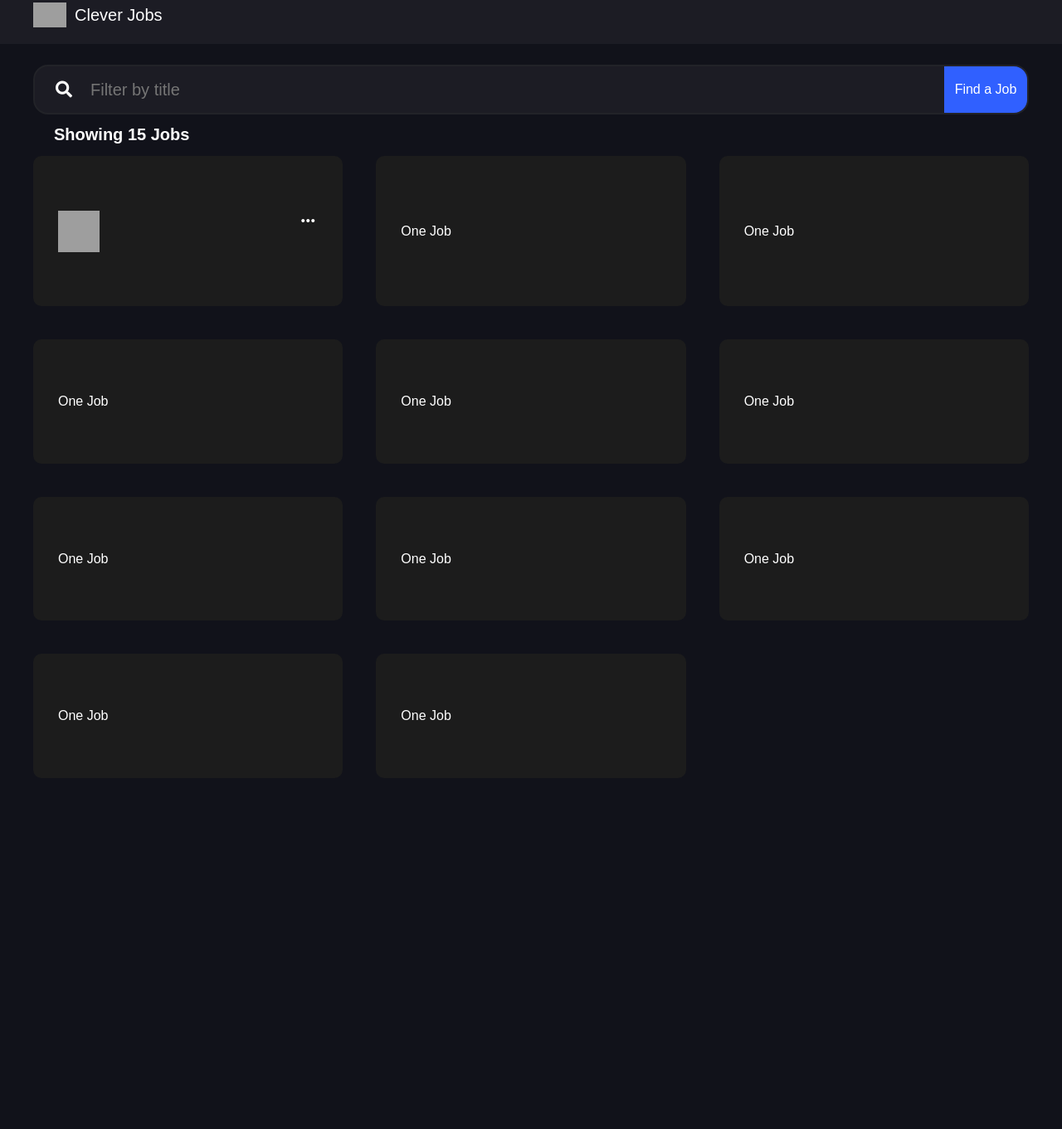
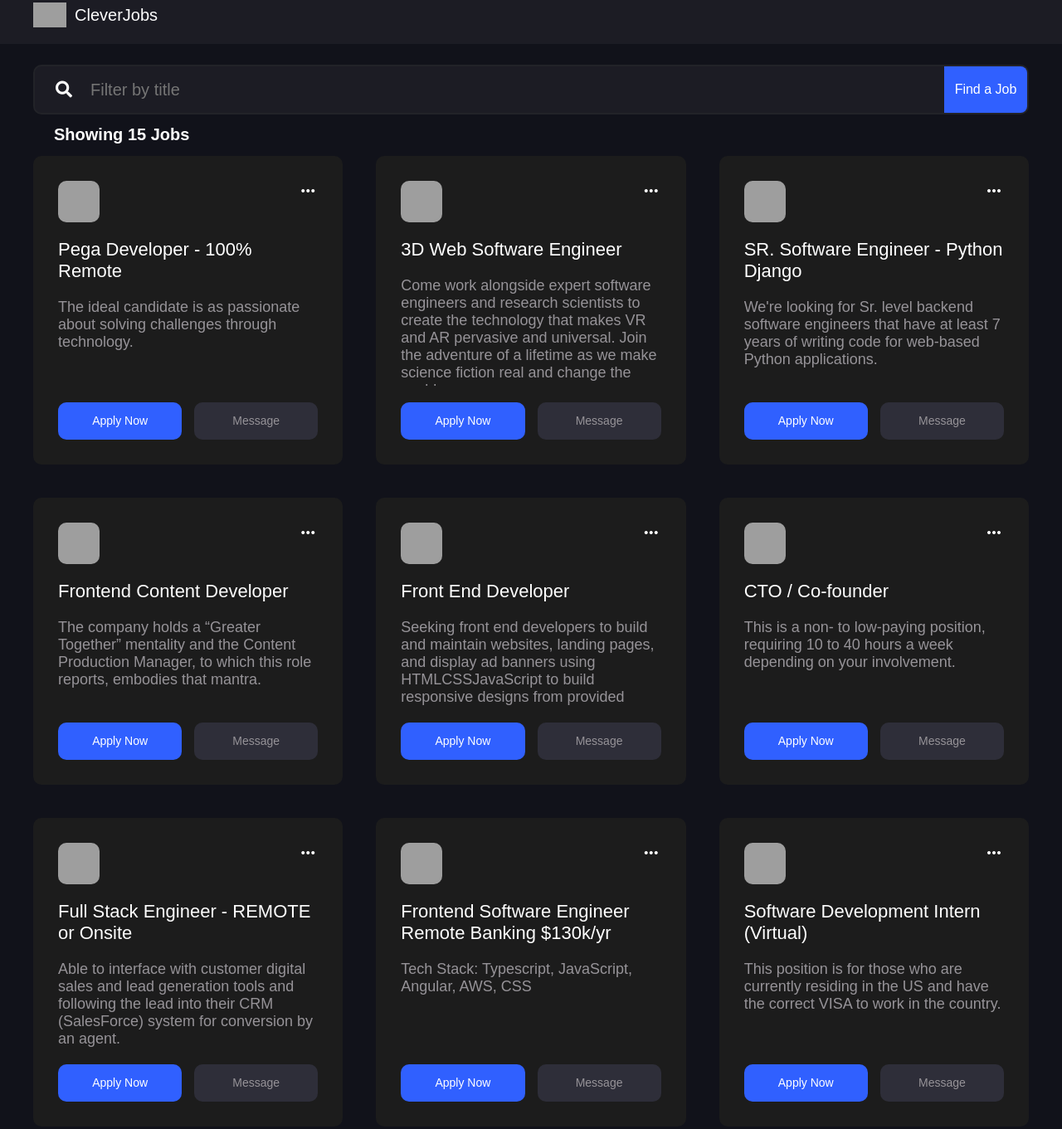
Before and after one commit to ARobin2288/Live-Developer-Jobs, a plain HTML site: page index.html in a window 1280 px wide. Shown: the part 17-1378 px from the top of the page at 83% size. Before the commit the page ends 955 px from the top, so only its background shows below. Drawn offline with Linux system fonts and the light colour scheme; grey boxes are pictures that could not be loaded.

Commit message:
Correct code added 🤦🏼‍♀️

```diff
--- a/css/style.css
+++ b/css/style.css
@@ -45,7 +45,7 @@ header {
 
 .search-container {
   height: 60px;
-  border-radius: 18px;
+  border-radius: 10px;
   border: 2px solid #222328;
   background-color: #1c1c24;
   display: flex;
@@ -74,7 +74,7 @@ header {
 }
 
 .button-container {
-  background-color: #3060ff;
+  background: #3060ff;
   width: 100px;
   display: flex;
   justify-content: center;
@@ -106,7 +106,6 @@ header {
 .jobs-container {
   display: grid;
   gap: 40px;
-  flex-grow: 1;
   grid-template-columns: repeat(3, 1fr);
   background: #11121a;
 }
@@ -117,7 +116,7 @@ header {
   cursor: pointer;
   display: flex;
   flex-direction: column;
-  justify-content: center;
+  justify-content: flex-start;
   color: white;
   padding: 30px;
   transition: transform 0.2s;
@@ -136,4 +135,58 @@ header {
 .top img {
   width: 50px;
   height: 50px;
+  border-radius: 10px;
 }
+
+.rolename {
+  margin: 20px 0px;
+}
+
+.rolename span {
+  font-size: 22px;
+}
+
+.description {
+  flex-grow: 1;
+  height: 105px;
+  overflow: hidden;
+  font-size: 18px;
+  color: #969398;
+}
+
+.buttons {
+  color: black;
+  margin-top: 20px;
+  display: flex;
+  justify-content: space-between;
+  height: 45px;
+}
+
+.button {
+  flex: 1;
+  display: flex;
+  justify-content: center;
+  align-items: center;
+  border-radius: 10px;
+  color: #969398;
+  background-color: #2e2e39;
+  font-size: 14px;
+}
+
+.apply-now {
+  color: white;
+  background: #3060ff;
+  margin-right: 15px;
+}
+
+@media screen and (max-width: 930px) {
+  .jobs-container {
+    grid-template-columns: repeat(2, 1fr);
+  }
+}
+
+@media screen and (max-width: 600px) {
+  .jobs-container {
+    grid-template-columns: repeat(1, 1fr);
+  }
+}
--- /dev/null
+++ b/data.json
@@ -0,0 +1,303 @@
+[
+  {
+    "id": 1,
+    "company": "TekStrea",
+    "logo": "https://pbs.twimg.com/profile_images/1871386426/TSIconButtonSM_400x400.png",
+    "roleName": "Pega Developer - 100% Remote",
+    "postedTime": "5h ago",
+    "type": "Full Time",
+    "location": "United States",
+    "website": "https://linkedin.com/TekStrea",
+    "applicationLink": "https://linkedin.com/TekStrea/apply",
+    "requirements": {
+      "intro": "A TekStrea client, a healthcare technology company, has an immediate need for a Pega Developer for a remote long term contract.  We're looking for an experienced developer to support defects, issues and development.",
+      "content": "The ideal candidate is as passionate about solving challenges through technology.",
+      "items": [
+        "Needs to be experienced in the PEGA platform on at least 7.22 with PEGA 8.x preferred.",
+        "Pega Marketing or Pega Customer Decision Hub certification (for developers).",
+        "Blues experience highly preferred, Healthcare experience required.",
+        "Must be USA based and open to work standard business hours of 8-5pm ET."
+      ]
+    }
+  },
+  {
+    "id": 2,
+    "company": "Facebook",
+    "logo": "https://media-exp1.licdn.com/dms/image/C560BAQGrV5i4K9YdhQ/company-logo_200_200/0/1621582241755?e=1632960000&v=beta&t=nOdXGCQjrjyGuhl8JlhvQtSQCIz64Nr8jQbYZjAoX28",
+    "roleName": "3D Web Software Engineer",
+    "postedTime": "20h ago",
+    "type": "Part Time",
+    "location": "United States",
+    "website": "https://linkedin.com/Facebook",
+    "applicationLink": "https://linkedin.com/Facebook/apply",
+    "requirements": {
+      "intro": "Facebook's mission is to give people the power to build community and bring the world closer together. ",
+      "content": "Come work alongside expert software engineers and research scientists to create the technology that makes VR and AR pervasive and universal. Join the adventure of a lifetime as we make science fiction real and change the world.",
+      "items": [
+        "BS Computer Science or equivalent experience",
+        "3+ years of experience developing 3D/XR web applications or frameworks",
+        "5+ years of experience using JavaScript in a professional software development setting"
+      ]
+    }
+  },
+  {
+    "id": 3,
+    "company": "Jobot",
+    "logo": "https://media-exp1.licdn.com/dms/image/C560BAQEGgYq8v01oVg/company-logo_200_200/0/1620205047267?e=1632960000&v=beta&t=IwXDuGaCCMq-nL3_thY1tesHiJQkuIpqKowe_QZM3-0",
+    "roleName": "SR. Software Engineer - Python Django",
+    "postedTime": "1d ago",
+    "type": "Part Time",
+    "location": "United States",
+    "website": "https://linkedin.com/Jobot",
+    "applicationLink": "https://linkedin.com/Jobot/apply",
+    "requirements": {
+      "intro": "Are you a fit? Easy Apply now by clicking the 'Apply' button and sending us your resume.",
+      "content": "We're looking for Sr. level backend software engineers that have at least 7 years of writing code for web-based Python applications.",
+      "items": [
+        "You will need at least 3 years of writing Python Django applications and at least 10 years of software engineering experience.",
+        "The frontend of this application is written in React.js - if you are comfortable in a full-stack role, then even better, but not a requirement.",
+        "Ideally, you have tenure in all of the companies you've worked for, so you can show growth and technical challenges that you've overcome over time."
+      ]
+    }
+  },
+  {
+    "id": 4,
+    "company": "SpringbokIT",
+    "logo": "https://media-exp1.licdn.com/dms/image/C560BAQFVeIIhYnGo6g/company-logo_200_200/0/1566232530771?e=1632960000&v=beta&t=tfQAp5vydhZo-j54X4RyBaycug52wjWTE2fQkuFnEhI",
+    "roleName": "Frontend Content Developer",
+    "postedTime": "2d ago",
+    "type": "Full Time",
+    "location": "United States",
+    "website": "https://linkedin.com/SpringbokIT",
+    "applicationLink": "https://linkedin.com/SpringbokIT/apply",
+    "requirements": {
+      "intro": "A global leader in the retail space has migrated to Salesforce and is looking to add to its content development team. ",
+      "content": "The company holds a “Greater Together” mentality and the Content Production Manager, to which this role reports, embodies that mantra. ",
+      "items": [
+        "Experience with Salesforce Commerce Cloud (SFCC) Business Manager",
+        "HTML, CSS, Javascript, and Bootstrap",
+        "Experience working with a collaborative group in a process-oriented production environment."
+      ]
+    }
+  },
+  {
+    "id": 5,
+    "company": "Dice",
+    "logo": "https://media-exp1.licdn.com/dms/image/C560BAQEYK67Tel_mng/company-logo_200_200/0/1624162747433?e=1632960000&v=beta&t=F2NDtQwFDzIZzYfL2hVY6Ik7jY1uAXX43F8u0b_qRG0",
+    "roleName": "Front End Developer",
+    "postedTime": "2d ago",
+    "type": "Part Time",
+    "location": "United States",
+    "website": "https://linkedin.com/Dice",
+    "applicationLink": "https://linkedin.com/Dice/apply",
+    "requirements": {
+      "intro": "Dice is the leading career destination for tech experts at every stage of their careers. Our client, TrustMinds, Inc., is seeking the following. Apply via Dice today!",
+      "content": "Seeking front end developers to build and maintain websites, landing pages, and display ad banners using HTMLCSSJavaScript to build responsive designs from provided mockups ",
+      "items": [
+        "advanced HTML, CSS, and JavaScript",
+        "build systems based on NPM, Gulp, Webpack, Sass",
+        "should feel confident using GitGitflow branching strategies"
+      ]
+    }
+  },
+  {
+    "id": 6,
+    "company": "The Population Project",
+    "logo": "https://media-exp1.licdn.com/dms/image/C560BAQHqd8XtvITvMw/company-logo_200_200/0/1620162734126?e=1632960000&v=beta&t=s_UAIFXLLnVUJJnlpd1X686SWG-7I3IjyyYwA5p-WNM",
+    "roleName": "CTO / Co-founder",
+    "postedTime": "2d ago",
+    "type": "Part Time",
+    "location": "United States",
+    "website": "https://linkedin.com/ThePopulationProject",
+    "applicationLink": "https://linkedin.com/ThePopulationProject/apply",
+    "requirements": {
+      "intro": "The Population Project, a non-profit organization striving to list the name and date of birth of all humans alive, is looking for its CTO / technical co-founder.",
+      "content": "This is a non- to low-paying position, requiring 10 to 40 hours a week depending on your involvement.",
+      "items": [
+        "Maintaining a large Postgres AWS-hosted database",
+        "Building the next version of our website when we decide to publicly expose our data",
+        "Monitoring the Wrike and Discord collaboration platforms with which we interact with our volunteers"
+      ]
+    }
+  },
+  {
+    "id": 7,
+    "company": "Georgia IT, Inc.",
+    "logo": "https://media-exp1.licdn.com/dms/image/C510BAQHTI2pFWjn2UA/company-logo_200_200/0/1519897797698?e=1632960000&v=beta&t=5H-Vp8dCcXJ8fICwNGmB2YQzJYqyimjkZFYF-4j5fj0",
+    "roleName": "Full Stack Engineer - REMOTE or Onsite",
+    "postedTime": "2d ago",
+    "type": "Part Time",
+    "location": "United States",
+    "website": "https://linkedin.com/GeorgiaITInc",
+    "applicationLink": "https://linkedin.com/GeorgiaITInc/apply",
+    "requirements": {
+      "intro": "This company hasn't provided an intro.",
+      "content": "Able to interface with customer digital sales and lead generation tools and following the lead into their CRM (SalesForce) system for conversion by an agent.",
+      "items": [
+        "US Citizens and Green Card Only, No third party",
+        "Engineers with solid JavaScript and AWS background.",
+        "Experience in React.JS, Node.JS, and Angular is preferred"
+      ]
+    }
+  },
+  {
+    "id": 8,
+    "company": "Michael Page",
+    "logo": "https://media-exp1.licdn.com/dms/image/C560BAQFWT_CW-6Hd2Q/company-logo_200_200/0/1623848489646?e=1632960000&v=beta&t=eyDm2mqsK9xeBZawTXTUsBYze8WRduxd3uukb4T26Ao",
+    "roleName": "Frontend Software Engineer Remote Banking $130k/yr",
+    "postedTime": "2d ago",
+    "type": "Part Time",
+    "location": "United States",
+    "website": "https://linkedin.com/MichaelPage",
+    "applicationLink": "https://linkedin.com/MichaelPage/apply",
+    "requirements": {
+      "intro": "This company is a Boston based company that partners with hundreds of banks and credit unions. Voted one of the fastest growing FinTech companies in the world in 2020, our client strives to produce a product to help streamline the banking industry.",
+      "content": "Tech Stack: Typescript, JavaScript, Angular, AWS, CSS",
+      "items": [
+        "4+ years of hands on development experience",
+        "Experience in frontend development using Typescript, JavaScript and Angular",
+        "Experience delivering applications using AWS"
+      ]
+    }
+  },
+  {
+    "id": 9,
+    "company": "GAOTek Inc.",
+    "logo": "https://media-exp1.licdn.com/dms/image/C510BAQGg0dos_fVHhA/company-logo_200_200/0/1567998421321?e=1632960000&v=beta&t=X7EYf4jI7lCJfyrtzOKhv2bkz4rrML4AmbMN1g1jqLY",
+    "roleName": "Software Development Intern (Virtual)",
+    "postedTime": "2d ago",
+    "type": "Part Time",
+    "location": "United States",
+    "website": "https://linkedin.com/GAOTekInc",
+    "applicationLink": "https://linkedin.com/GAOTekInc/apply",
+    "requirements": {
+      "intro": "You shall be keen to learn, willing to work hard, maintaining productivity and committed to the job. ",
+      "content": "This position is for those who are currently residing in the US and have the correct VISA to work in the country.",
+      "items": [
+        "Software development plans",
+        "Software architecture",
+        "White papers"
+      ]
+    }
+  },
+  {
+    "id": 10,
+    "company": "RemoteHub",
+    "logo": "https://media-exp1.licdn.com/dms/image/C4E0BAQGQ_EPbBXR8Hg/company-logo_200_200/0/1604324330666?e=1632960000&v=beta&t=53alZNNXv3B7o_J5jHG4pe7plcWIMBB8kdgxS1ooMCQ",
+    "roleName": "Work from Home Opportunities",
+    "postedTime": "2d ago",
+    "type": "Part Time",
+    "location": "United States",
+    "website": "https://linkedin.com/RemoteHub",
+    "applicationLink": "https://linkedin.com/RemoteHub/apply",
+    "requirements": {
+      "intro": "Appen is a global leader in speech and search technology services and we have several part time work from home opportunities that you can apply for!",
+      "content": "We are looking for applicants for an exciting work from home opportunity. Applicants must be self-motivated and internet savvy and there is no previous work experience or college degree required to apply for our jobs.",
+      "items": [
+        "Linguistic Specialties (Text to Speech, Computational, Phonetics, Pronunciation, Annotation, etc.)",
+        "Social Media Evaluation (Help improve social media around the globe)",
+        "Search Engine Evaluation (Work with the world’s top search engine companies)"
+      ]
+    }
+  },
+  {
+    "id": 11,
+    "company": "Suncap Technology",
+    "logo": "https://media-exp1.licdn.com/dms/image/C4E0BAQEROuteF2F3gQ/company-logo_200_200/0/1555514992609?e=1632960000&v=beta&t=7P8pg3cma4GKzE6l7SmGRp-zjdd_WC_KSkMEwGzmWAw",
+    "roleName": "Front-end Web Developer /Remote (San Bruno, CA Post Covid) 12 mth+ contract",
+    "postedTime": "2d ago",
+    "type": "Part Time",
+    "location": "United States",
+    "website": "https://linkedin.com/SuncapTechnology",
+    "applicationLink": "https://linkedin.com/SuncapTechnology/apply",
+    "requirements": {
+      "intro": "This company hasn't provided an intro.",
+      "content": "Front-end Web Developer includes:",
+      "items": [
+        "Design, and develop Web and Mobile Web pages",
+        "Effectively collaborate with Product, UX, and Marketing teams",
+        "Provide subject matter expertise for web and mobile web responsive designs"
+      ]
+    }
+  },
+  {
+    "id": 12,
+    "company": "HomeLister",
+    "logo": "https://media-exp1.licdn.com/dms/image/C4E0BAQHCaYJPwpvdIQ/company-logo_200_200/0/1519892616664?e=1632960000&v=beta&t=SFdjFVBx6X3Ynpxd2SrxF9lbBufwgSNqf-SGQZ3vJcE",
+    "roleName": "Data Entry Specialist - Full Time - Work From Home",
+    "postedTime": "2d ago",
+    "type": "Part Time",
+    "location": "United States",
+    "website": "https://linkedin.com/HomeLister",
+    "applicationLink": "https://linkedin.com/HomeLister/apply",
+    "requirements": {
+      "intro": "[Office Assistant / Remote] - Anywhere in U.S. / up to $44k-yr / Medical-Dental-PTO-401(k) Matching / Real Estate Experience Not Required",
+      "content": "As a Data Entry Specialist you'll: Gain valuable experience learning about residential real estate, and join a great team;",
+      "items": [
+        "Be proficient at standard office software",
+        "Quick to learn new programs",
+        "Possess excellent written and verbal communication skills"
+      ]
+    }
+  },
+  {
+    "id": 13,
+    "company": "WMI Worldwide",
+    "logo": "https://media-exp1.licdn.com/dms/image/C4D0BAQESmXHE28MpUw/company-logo_200_200/0/1519905226668?e=1632960000&v=beta&t=gi-x1SZrOMdTO-Oc6sdZ-G7UDr8Y5M7ixo5ddribOKk",
+    "roleName": "Software Engineer II",
+    "postedTime": "2d ago",
+    "type": "Part Time",
+    "location": "United States",
+    "website": "https://linkedin.com/WMIWorldwide",
+    "applicationLink": "https://linkedin.com/WMIWorldwide/apply",
+    "requirements": {
+      "intro": "Our client's game inspires millions to create together, connects people across the globe, and brings together a community that is among the most active and passionate in the world. The team is looking for a developer to lead and drive the timely delivery of next generation game technology and foundations.",
+      "content": "The Software Engineer II has built large-scale cloud services running in Azure and will take end-to-end ownership for development and quality of products and services that delight customers and add strategic value to our client. ",
+      "items": [
+        "Developing and coordinating features using Microsoft Azure compute and storage",
+        "Defining initiatives that impact our games",
+        "Ensuring timely, high quality deliverables"
+      ]
+    }
+  },
+  {
+    "id": 14,
+    "company": "RIT Solutions, Inc.",
+    "logo": "https://media-exp1.licdn.com/dms/image/C560BAQEP3xJYibhYmQ/company-logo_200_200/0/1595879151058?e=1632960000&v=beta&t=19s3Bsxz2fGxZoJ_ybc4BJ4SbCQopUPcAC6NZ601T-Y",
+    "roleName": "UI developer - REMOTE",
+    "postedTime": "2d ago",
+    "type": "Part Time",
+    "location": "United States",
+    "website": "https://linkedin.com/RITSolutionsInc",
+    "applicationLink": "https://linkedin.com/RITSolutionsInc/apply",
+    "requirements": {
+      "intro": "Looking for a UI Developer with a strong background in ReactJS. ",
+      "content": "Must have strong exp. with ReactJs ",
+      "items": [
+        "Have 8+ years of experience developing software apps",
+        "HTML, CSS, Responsive Web",
+        "HTML, CSS, Responsive Web JSON, XML and Agile"
+      ]
+    }
+  },
+  {
+    "id": 15,
+    "company": "RemoteHub",
+    "logo": "https://media-exp1.licdn.com/dms/image/C560BAQH3PRxm6epbWg/company-logo_200_200/0/1519887943661?e=1632960000&v=beta&t=Jiyz0IaBcktNiy4SqWZr8ZD2sFw-fPgPkqlRtIF57gE",
+    "roleName": "Freelance Data Entry Associate (Work From Home)",
+    "postedTime": "2d ago",
+    "type": "Part Time",
+    "location": "United States",
+    "website": "https://linkedin.com/RemoteHub",
+    "applicationLink": "https://linkedin.com/RemoteHub/apply",
+    "requirements": {
+      "intro": "Anywhere in U.S. / Competitive pay / Contract position with potential for future assignments",
+      "content": "As a Data Entry Associate you'll: Assist in the creation of content;",
+      "items": [
+        "Compile and sort information to prepare source data",
+        "Review data for deficiencies or errors",
+        "Retrieve data from the database or electronic files as requested"
+      ]
+    }
+  }
+]
--- a/index.html
+++ b/index.html
@@ -1,6 +1,5 @@
 <!DOCTYPE html>
 <html lang="en">
-
 <head>
     <meta charset="UTF-8">
     <meta http-equiv="X-UA-Compatible" content="IE=edge">
@@ -11,15 +10,13 @@
         integrity="sha384-SZXxX4whJ79/gErwcOYf+zWLeJdY/qpuqC4cAa9rOGUstPomtqpuNWT9wdPEn2fk" crossorigin="anonymous">
     <title>Document</title>
 </head>
-
 <body>
     <header>
         <div class="header-container">
             <div class="logo">
-                <img
-                    src="https://kajabi-storefronts-production.kajabi-cdn.com/kajabi-storefronts-production/themes/284832/settings_images/rLlCifhXRJiT0RoN2FjK_Logo_roundbackground_black.png" />
+                <img src="https://kajabi-storefronts-production.kajabi-cdn.com/kajabi-storefronts-production/themes/284832/settings_images/rLlCifhXRJiT0RoN2FjK_Logo_roundbackground_black.png" />
             </div>
-            <span>Clever Jobs</span>
+            <span>CleverJobs</span>
         </div>
     </header>
     <div class="search">
@@ -34,19 +31,28 @@
         </div>
     </div>
     <div class="jobs-list">
-        <h1>Showing 15 Jobs</h1>
+        <h1> Showing 15 Jobs </h1>
         <div class="jobs-container">
             <div class="job-tile">
                 <div class="top">
                     <img src="https://pbs.twimg.com/profile_images/1871386426/TSIconButtonSM_400x400.png" />
                     <span class="material-icons more_horiz">more_horiz</span>
                 </div>
-            </div>
-            <div class="job-tile">
-                One Job
-            </div>
-            <div class="job-tile">
-                One Job
+                <div class="rolename">
+                    <span>Lead Product Design</span>
+                </div>
+                <div class="description">
+                    <span>Lorem ipsum dolor sit amet, consectetur adipiscing elit. Integer laoreet ligula sit amet mauris elementum, vitae
+                        imperdiet quam pharetra. Nullam vitae lobortis ipsum.</span>
+                </div>
+                <div class="buttons">
+                    <div class="button apply-now">
+                        Apply Now
+                    </div>
+                    <div class="button">
+                        Message
+                    </div>
+                </div>
             </div>
             <div class="job-tile">
                 One Job
@@ -76,5 +82,4 @@
     </div>
     <script src="./js/script.js"></script>
 </body>
-
 </html>
--- a/js/script.js
+++ b/js/script.js
@@ -1,7 +1,70 @@
+document.querySelector(".button-container")
+.addEventListener("click", () => {
+    let text = document.getElementById("filter-jobs").value;
+    getJobs().then(jobs => {
+        let filteredJobs = filterJobs(jobs, text);
+        showJobs(filteredJobs)
+    })
+})
+
+function getJobs() {
+    return fetch("data.json")
+    .then(response => response.json())
+    .then(data => {
+        return data
+    })
+}
+
+function filterJobs(jobs, searchText) {
+  if (searchText) {
+    let filteredJobs = jobs.filter(job => {
+      if (job.roleName.toLowerCase().includes(searchText)
+      || job.type.toLowerCase().includes(searchText)
+      || job.company.toLowerCase().includes(searchText)
+      || job.requirements.content.toLowerCase().includes(searchText)) {
+        return true;
+      } else {
+        return false;
+      }
+    })
+    return filteredJobs;
+  } else {
+    return jobs;
+  }
+}
 
 
-document.querySelector(".button-container")
-.addEventListener("click", () => {
-    let text = document.getElementById('filter-jobs').value;
-    console.log("hey!");
-})
+function showJobs(jobs) {
+    let jobsContainer = document.querySelector(".jobs-container");
+    let jobsHTML = "";
+    jobs.forEach(job => {
+        jobsHTML += `
+            <div class="job-tile">
+                <div class="top">
+                    <img src="${job.logo}" />
+                    <span class= "material-icons more_horiz">more_horiz</span>
+                </div>
+                <div class="rolename">
+                    <span>${job.roleName}</span>
+                </div>
+                <div class="description">
+                    <span>${job.requirements.content}</span>
+                </div>
+                <div class="buttons">
+                    <div class="button apply-now">
+                        Apply Now
+                    </div>
+                    <div class="button">
+                        Message
+                    </div>
+                </div>
+            </div>
+        `
+    })
+    jobsContainer.innerHTML = jobsHTML;
+}
+
+
+getJobs().then(data => {
+    showJobs(data);
+});
```
